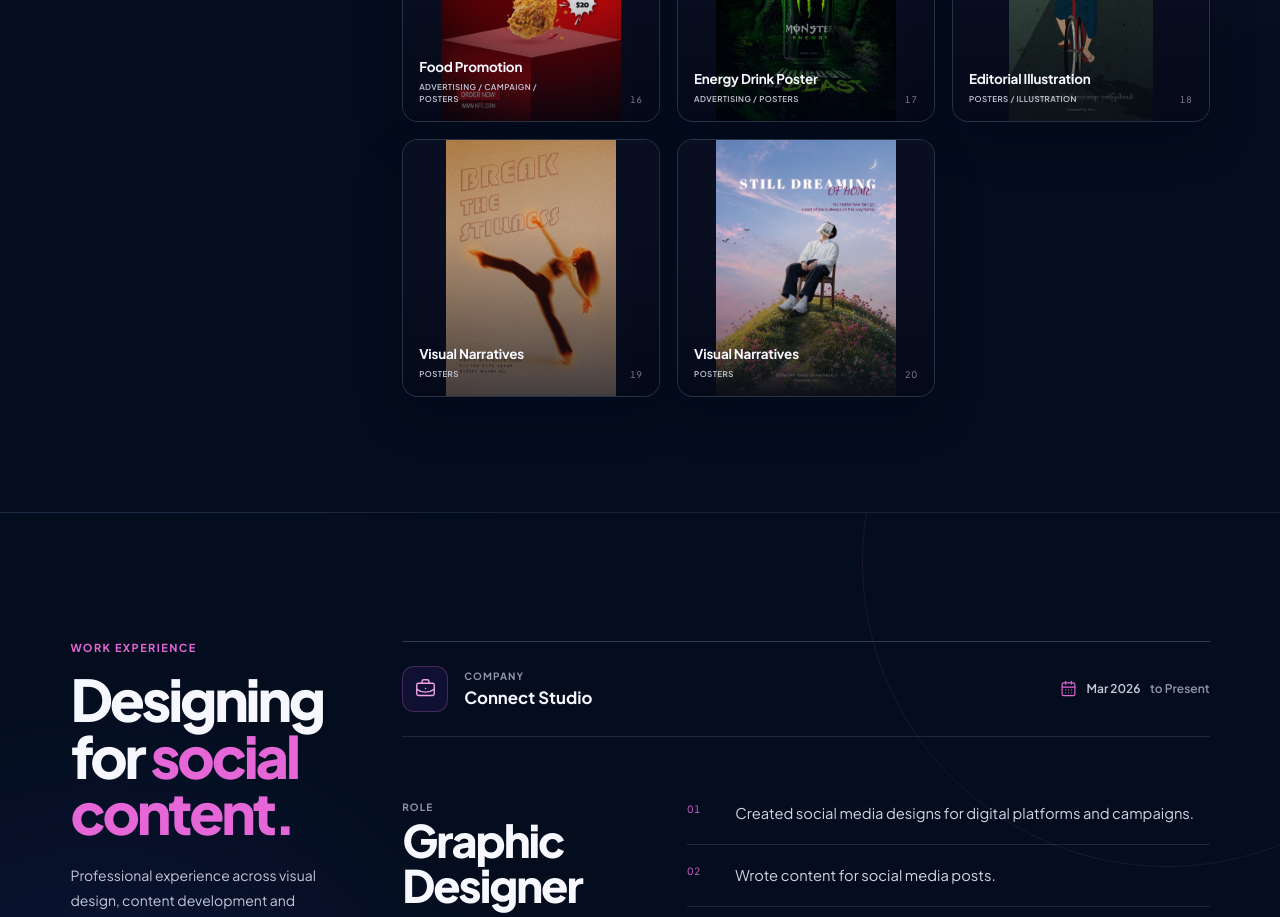
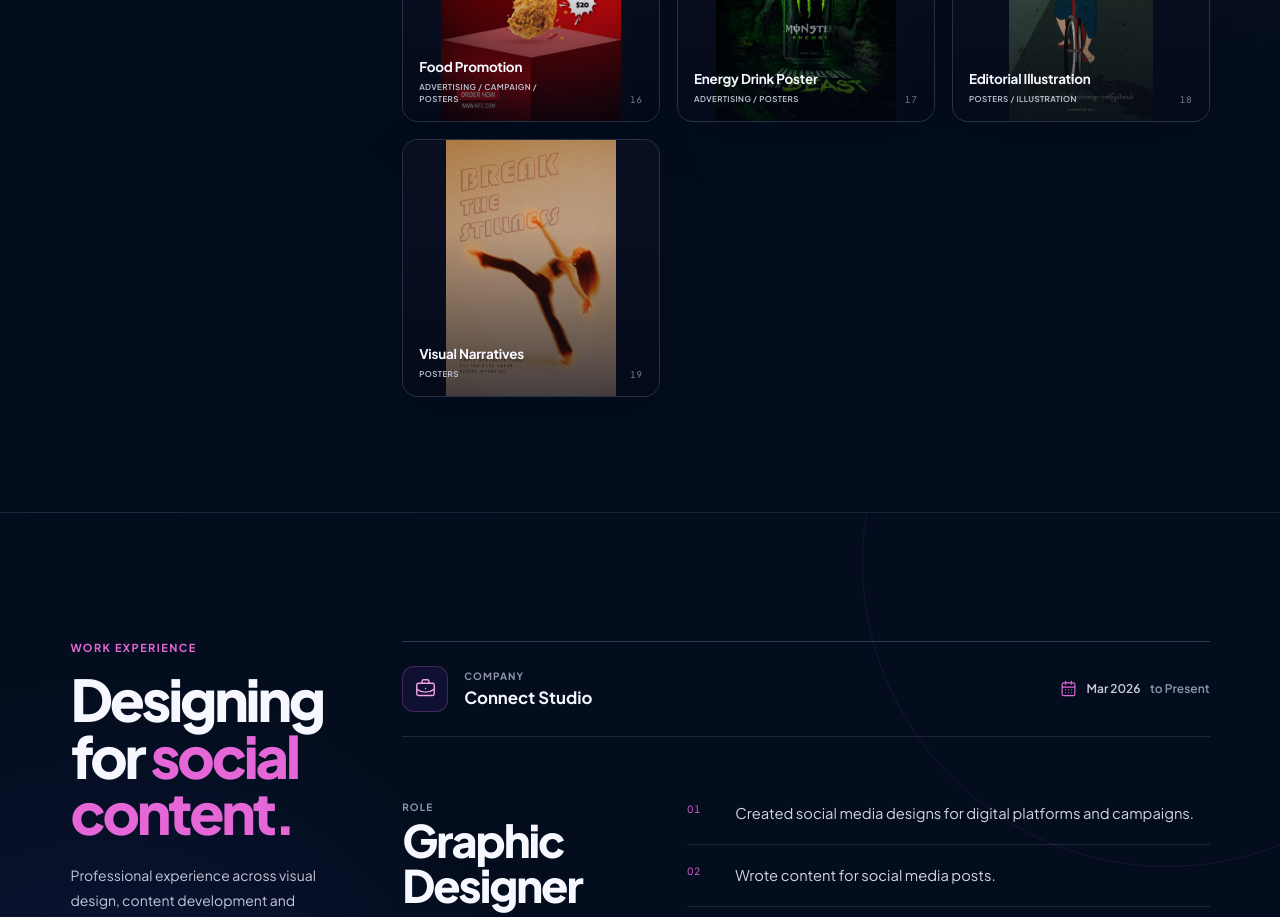
Before and after one commit to ArrMannDev/HMH_Portfolio, a React (Vite) app: page / in a window 1280 px wide. Shown: the part 2480-3397 px from the top of the page. Built offline with nearby package versions, Linux system fonts and the light colour scheme.

Commit message:
fix: bug in filter

```diff
--- a/src/components/Work.tsx
+++ b/src/components/Work.tsx
@@ -195,6 +195,7 @@ export default function Work() {
           </div>
 
           <div
+            key={activeFilter}
             className="work-gallery"
             aria-live="polite"
             aria-label="Selected artwork gallery"
--- a/src/data/projects.ts
+++ b/src/data/projects.ts
@@ -303,17 +303,6 @@ export const projects: Project[] = [
     categories: ['posters'],
     images: [
       { src: artwork18, alt: 'Warm-toned expressive movement poster featuring a dancer in motion', width: 853, height: 1280, aspectRatio: 'portrait' },
-    ],
-    featured: true,
-    layout: 'featured',
-  },
-  {
-    id: 'visual-narratives',
-    slug: 'visual-narratives',
-    title: null,
-    projectType: 'Visual Narratives',
-    categories: ['posters'],
-    images: [
       { src: artwork19, alt: 'Dreamlike editorial illustration of a person seated on a flower-covered hill', width: 905, height: 1280, aspectRatio: 'portrait' },
     ],
     featured: true,
```
